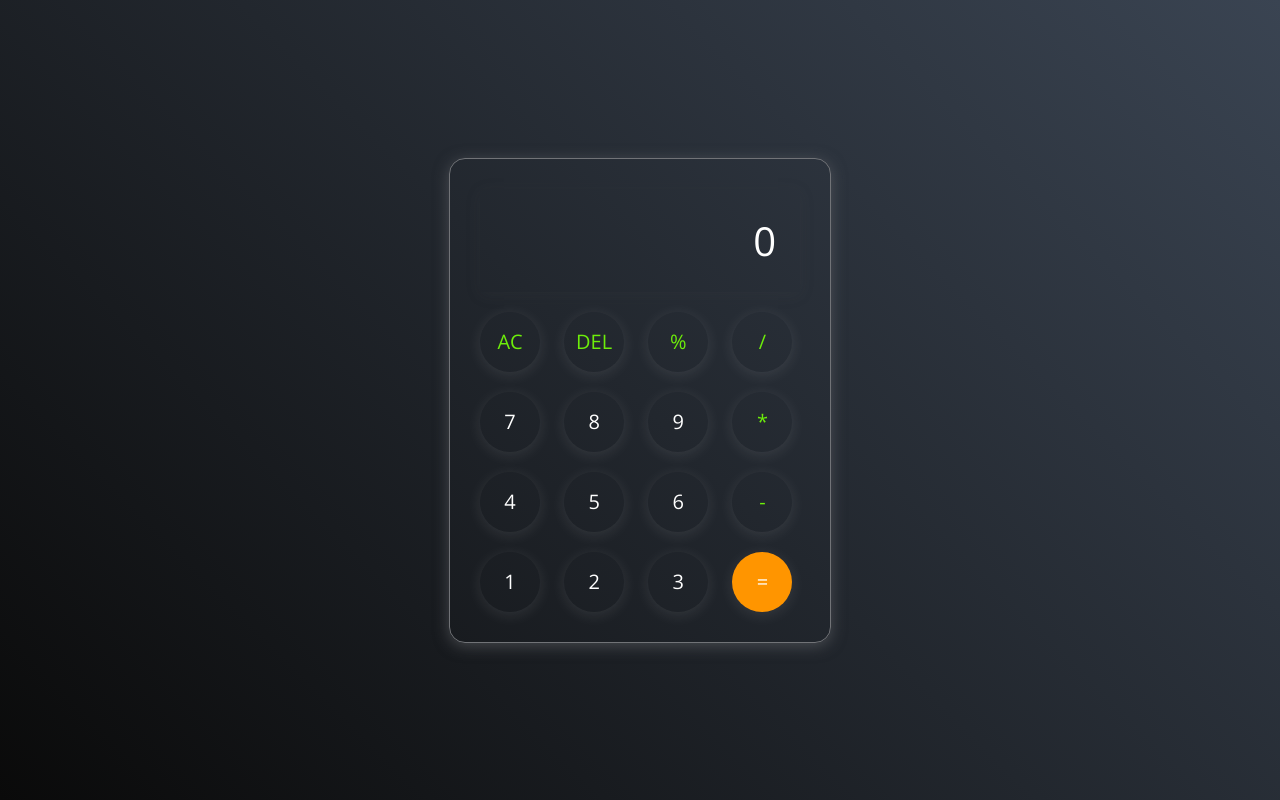
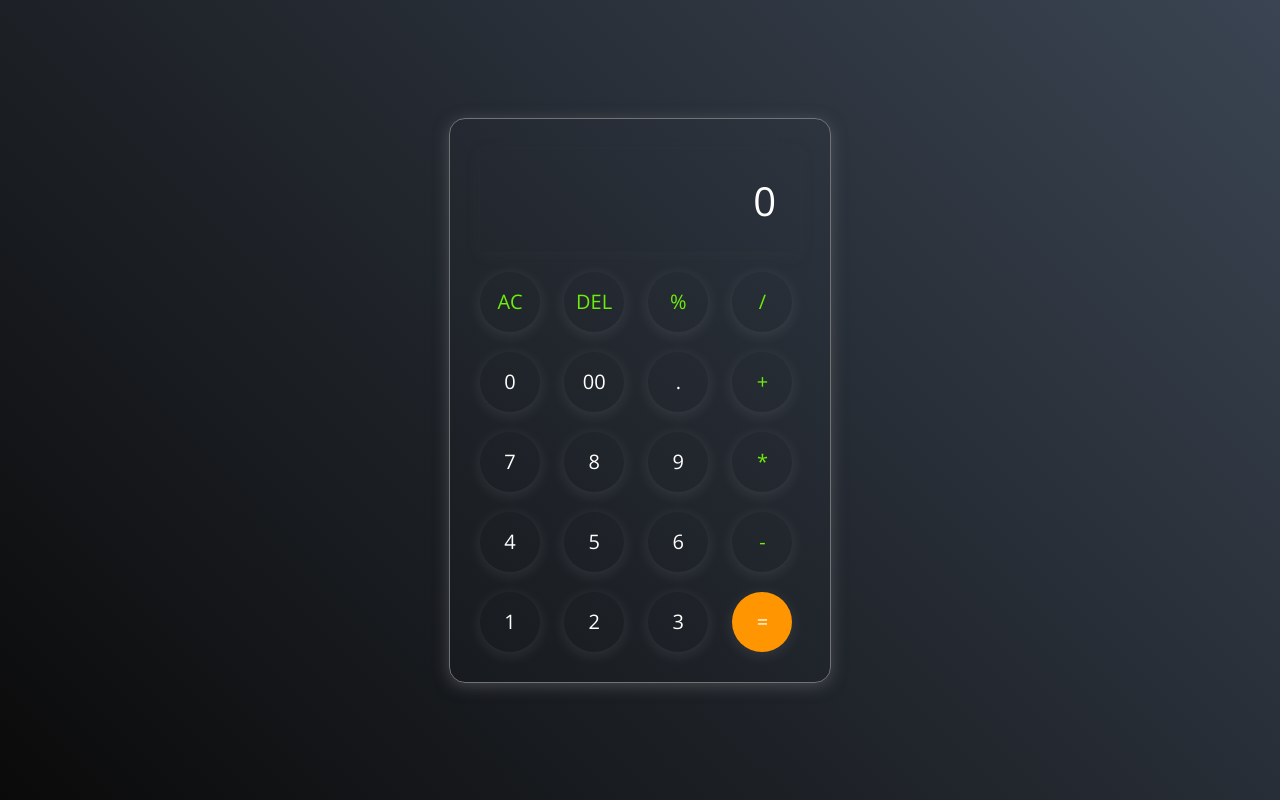
Before and after one commit to isimrangupta/Calculator, a plain HTML site: page Calculator/index.html in a window 1280 px wide. Drawn offline with nearby package versions, Linux system fonts and the light colour scheme.

Commit message:
Added some digits

```diff
--- a/Calculator/index.html
+++ b/Calculator/index.html
@@ -15,6 +15,14 @@
             <button class="operator">%</button>
             <button class="operator">/</button>
         </div>
+
+        <div>
+            <button>0</button>
+            <button>00</button>
+            <button>.</button>
+            <button class="operator">+</button>
+        </div>
+
         <div>
             <button>7</button>
             <button>8</button>
@@ -27,6 +35,7 @@
             <button>6</button>
             <button class="operator">-</button>
         </div>
+
         <div>
             <button>1</button>
             <button>2</button>
--- a/Calculator/script.js
+++ b/Calculator/script.js
@@ -18,7 +18,6 @@ arr.forEach(btn =>{
         else if(e.target.innerHTML == "DEL"){
             string = string.slice(0, -1)
             input.value = string;
-
         }
         else {
             string = string + e.target.innerHTML;
```
